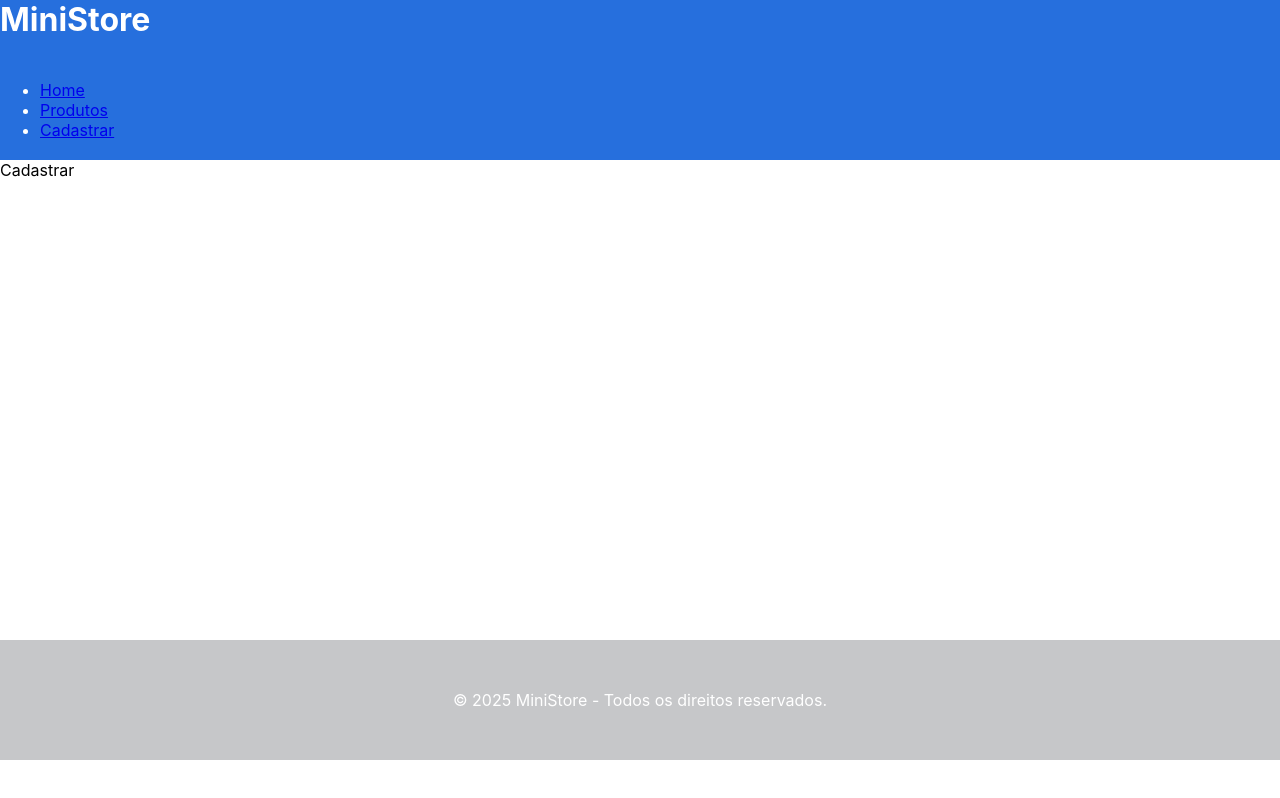
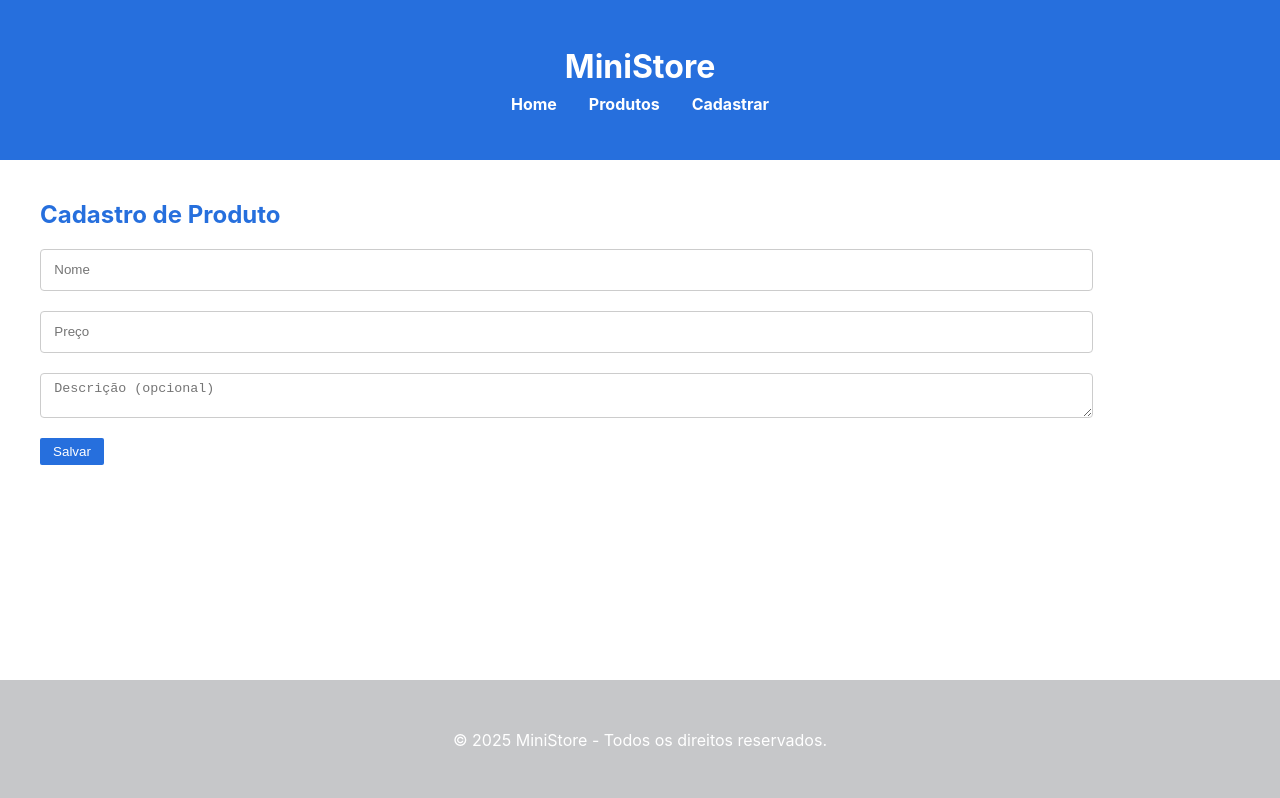
Before and after one commit to gihblanco/simuladoProva-react, a React (Create React App) app: page /cadastrar in a window 1280 px wide. Built offline with nearby package versions, Linux system fonts and the light colour scheme.

Commit message:
página home pronta, cadastro de produtos com estrutura html construída

```diff
--- a/src/App.css
+++ b/src/App.css
@@ -8,13 +8,34 @@
   background-color: rgb(38, 111, 221);
   color: white;
   display: flex;
-  flex-direction: column;
+  justify-content: center;
+  align-items: center;
 }
 
-.container-nomeLoja,
-.container-nav {
-  height: 10vh;
-  width: 100vw;
+.container-header {
+  display: flex;
+  flex-direction: column;
+  align-items: center;
+}
+
+.container-header h1 {
+  margin-bottom: 0.5rem;
+  text-align: center;
+}
+
+nav ul {
+  display: flex;
+  gap: 2rem;
+  list-style: none;
+  padding: 0;
+  margin: 0;
+}
+
+nav a {
+  text-decoration: none;
+  color: white;
+  font-weight: bold;
+  font-size: 1em;
 }
 
 .footer {
@@ -24,9 +45,13 @@
   display: flex;
   align-items: center;
   justify-content: center;
-
 }
 
 .footer p {
   color: white;
 }
+
+main {
+  min-height: 65vh;
+  width: 100vw;
+}
--- a/src/App.js
+++ b/src/App.js
@@ -6,6 +6,7 @@ import { BrowserRouter, Routes, Route } from 'react-router-dom'; // npm install
 import Home from './components/home/Home';
 import Produtos from './components/produtos/Produtos';
 import Cadastrar from './components/cadastrar/Cadastrar';
+import DetalhesProduto from './components/produtos/DetalhesProduto';
 
 function App() {
   return (
@@ -16,6 +17,7 @@ function App() {
           <Route path="/" element={<Home />}></Route>
           <Route path="/produtos"element={<Produtos />}></Route>
           <Route path="/cadastrar" element={<Cadastrar />}></Route>
+          <Route path="/detalhes" element={<DetalhesProduto />}></Route>
         </Routes>
         <Footer />
       </div>
--- a/src/Header.js
+++ b/src/Header.js
@@ -4,10 +4,8 @@ import { Link } from "react-router-dom"
 function Header() {
     return (
         <header className='header'>
-            <div className='container-nomeLoja'>
+            <div className='container-header'>
                 <h1>MiniStore</h1>
-            </div>
-            <div className='container-nav'>
                 <nav>
                     <ul>
                         <li><Link to="/">Home</Link></li>
--- a/src/components/cadastrar/Cadastrar.css
+++ b/src/components/cadastrar/Cadastrar.css
@@ -1,4 +1,35 @@
-.mainCadastrar {
-    height: 60vh;
-    width: 100vw;
+.container-cadastro {
+    padding: 2.5em;
 }
+
+.tituloCadastro {
+    color: rgb(38, 111, 221);
+    font-size: 1.5em;
+}
+
+.formulario-cadastro-produto {
+    display: flex;
+    flex-direction: column;
+}
+
+.formulario-cadastro-produto input,
+.formulario-cadastro-produto textarea {
+    margin-top: 1.5em;
+    min-height: 2em;
+    width: 80vw;
+    border-radius: 4px;
+    border: 1px solid #ccc;
+    padding: 0.5em 1em;
+    font-size: 400;
+}
+
+.formulario-cadastro-produto button {
+    margin-top: 1.5em;
+    min-height: 2em;
+    width: 5vw;
+    border-radius: 2px;
+    border: none;
+    background-color: rgb(38, 111, 221);
+    color: white;
+    font-size: 400;
+}
--- a/src/components/cadastrar/Cadastrar.js
+++ b/src/components/cadastrar/Cadastrar.js
@@ -1,9 +1,17 @@
 import "./Cadastrar.css";
 
-function Cadastrar(){
+function Cadastrar() {
     return (
         <main className="mainCadastrar">
-            <p>Cadastrar</p>
+            <div className='container-cadastro'>
+                <h3 className='tituloCadastro'>Cadastro de Produto</h3>
+                <form className='formulario-cadastro-produto'>
+                    <input type="text" placeholder="Nome"/>
+                    <input type="text" placeholder="Preço"/>
+                    <textarea type="text" placeholder="Descrição (opcional)"/>
+                    <button>Salvar</button>
+                </form>
+            </div>
         </main>
     )
 }
--- a/src/components/home/Home.css
+++ b/src/components/home/Home.css
@@ -1,4 +1,21 @@
-.mainHome {
-    height: 65vh;
-    width: 100vw;
+.boasvindas {
+    color: rgb(38, 111, 221);
+    font-size: 1.5em;
 }
+
+.container-home {
+    padding: 2.5em;
+}
+
+.container-home h1,
+.container-home p{
+    margin-top: 0.5em;
+}
+
+.container-home a {
+    text-decoration: none;
+    color: rgb(38, 111, 221);
+    font-size: 1em;
+    font-weight: 600;
+    padding: 1rem;
+}
--- a/src/components/home/Home.js
+++ b/src/components/home/Home.js
@@ -4,9 +4,11 @@ import { Link } from 'react-router-dom';
 function Home(){
     return (
         <main className="mainHome">
-            <h3>Bem-vindo à MiniStore!</h3>
+            <div className='container-home'>
+            <h3 className='boasvindas'>Bem-vindo à MiniStore!</h3>
             <p>Explore nosso catálogo e cadastre novos produtos.</p>
             <p><Link to="/produtos">Ver Produtos</Link> | <Link to="/cadastrar">Cadastrar Produtos</Link></p>
+            </div>
         </main>
     )
 }
--- /dev/null
+++ b/src/components/produtos/DetalhesProduto.js
@@ -0,0 +1,9 @@
+function DetalhesProduto(){
+    return (
+        <main>
+            <p>Página de detalhes do produto</p>
+        </main>
+    )
+}
+
+export default DetalhesProduto;
--- a/src/components/produtos/Produtos.css
+++ b/src/components/produtos/Produtos.css
@@ -1,4 +1,8 @@
-.mainProdutos {
-    height: 60vh;
-    width: 100vw;
+.container-produtos {
+    padding: 2.5em;
 }
+
+.tituloProdutos {
+    color: rgb(38, 111, 221);
+    font-size: 1.5em;
+}
--- a/src/components/produtos/Produtos.js
+++ b/src/components/produtos/Produtos.js
@@ -1,9 +1,11 @@
 import './Produtos.css'
 
-function Produtos(){
+function Produtos() {
     return (
         <main className="mainProdutos">
-            <p>Produtos</p>
+            <div className='container-produtos'>
+                <h3 className='tituloProdutos'>Produtos Cadastrados</h3>
+            </div>
         </main>
     )
 }
```
